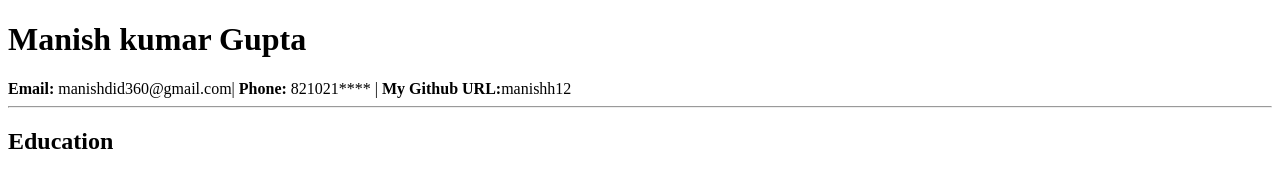
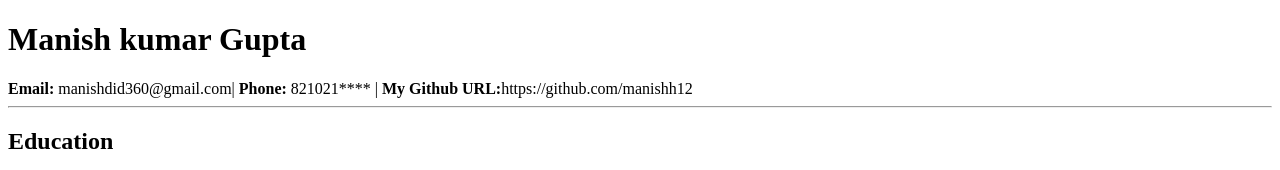
Before and after one commit to manishh12/webd1, a plain HTML site: page index.html in a window 1280 px wide. Shown: the top 170 px of the page. Drawn offline with Linux system fonts and the light colour scheme.

Commit message:
Update index.html

```diff
--- a/index.html
+++ b/index.html
@@ -9,7 +9,7 @@
 <body>
     <h1>Manish kumar Gupta </h1>
     <P1><strong>Email:</strong> manishdid360@gmail.com| <strong>Phone:
-    </strong>821021**** | <strong>My Github URL:</strong>manishh12</P1>
+    </strong>821021**** | <strong>My Github URL:</strong>https://github.com/manishh12</P1>
     <hr>
     <h2>Education</h2>
     <p2>
```
